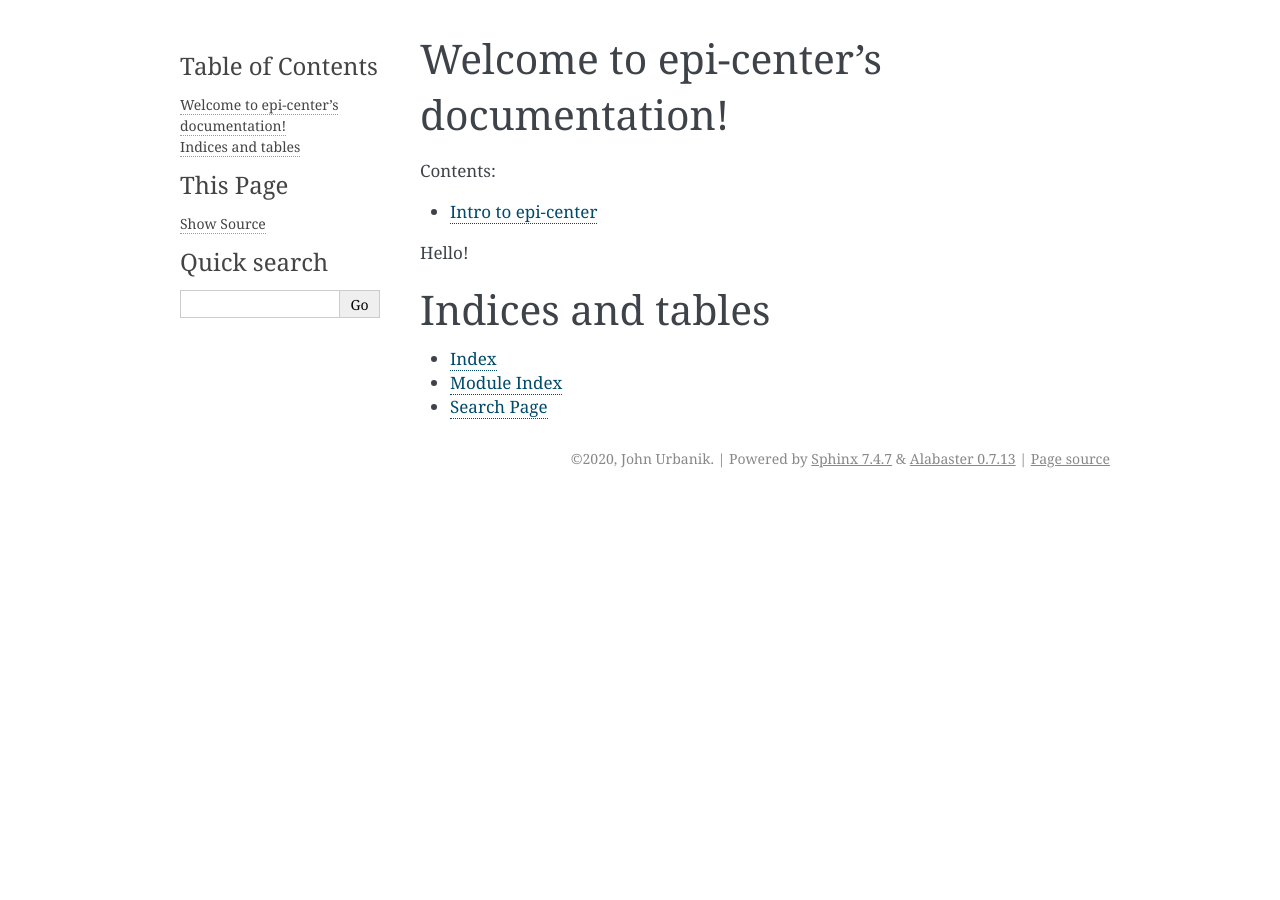
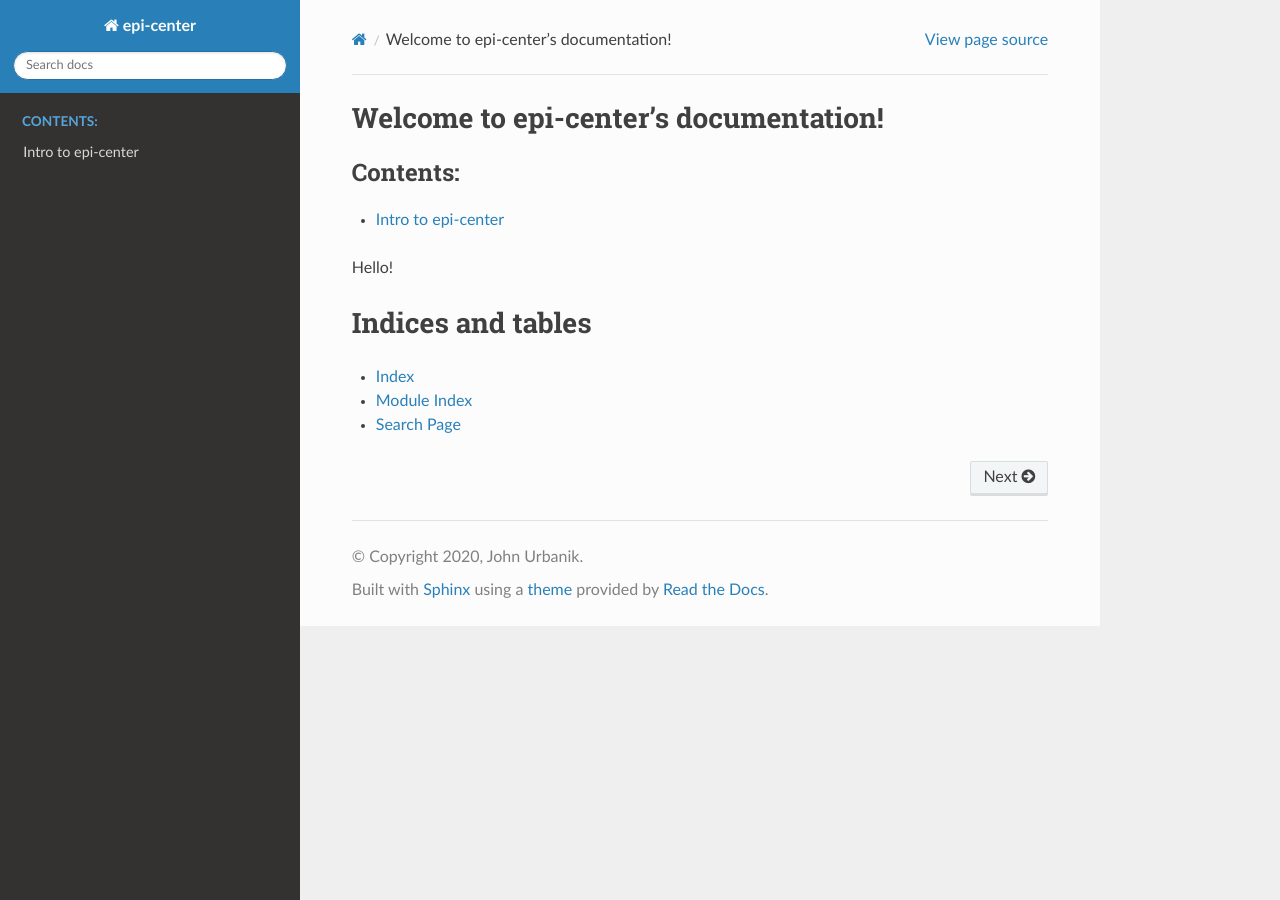
Before and after one commit to epi-center/epi-center, a Sphinx documentation site: the page built from docs/index.rst, in a window 1280 px wide. Built offline with Sphinx 7.4.7 and the Read the Docs theme 2.0.0, drawn with Linux system fonts in a browser that asks for light colours.

Commit message:
Update theme, docs link

```diff
--- a/docs/conf.py
+++ b/docs/conf.py
@@ -43,6 +43,7 @@ extensions = [
     'sphinx.ext.mathjax',
     'sphinx.ext.viewcode',
     'recommonmark',
+    'sphinx_rtd_theme',
 ]
 
 # Add any paths that contain templates here, relative to this directory.
@@ -78,7 +79,7 @@ pygments_style = 'sphinx'
 # The theme to use for HTML and HTML Help pages.  See the documentation for
 # a list of builtin themes.
 #
-html_theme = 'alabaster'
+html_theme = "sphinx_rtd_theme"
 
 # Theme options are theme-specific and customize the look and feel of a theme
 # further.  For a list of options available for each theme, see the
```
Also changed, not shown: README.md (+1 -1 lines), .readthedocs.yml (added).
